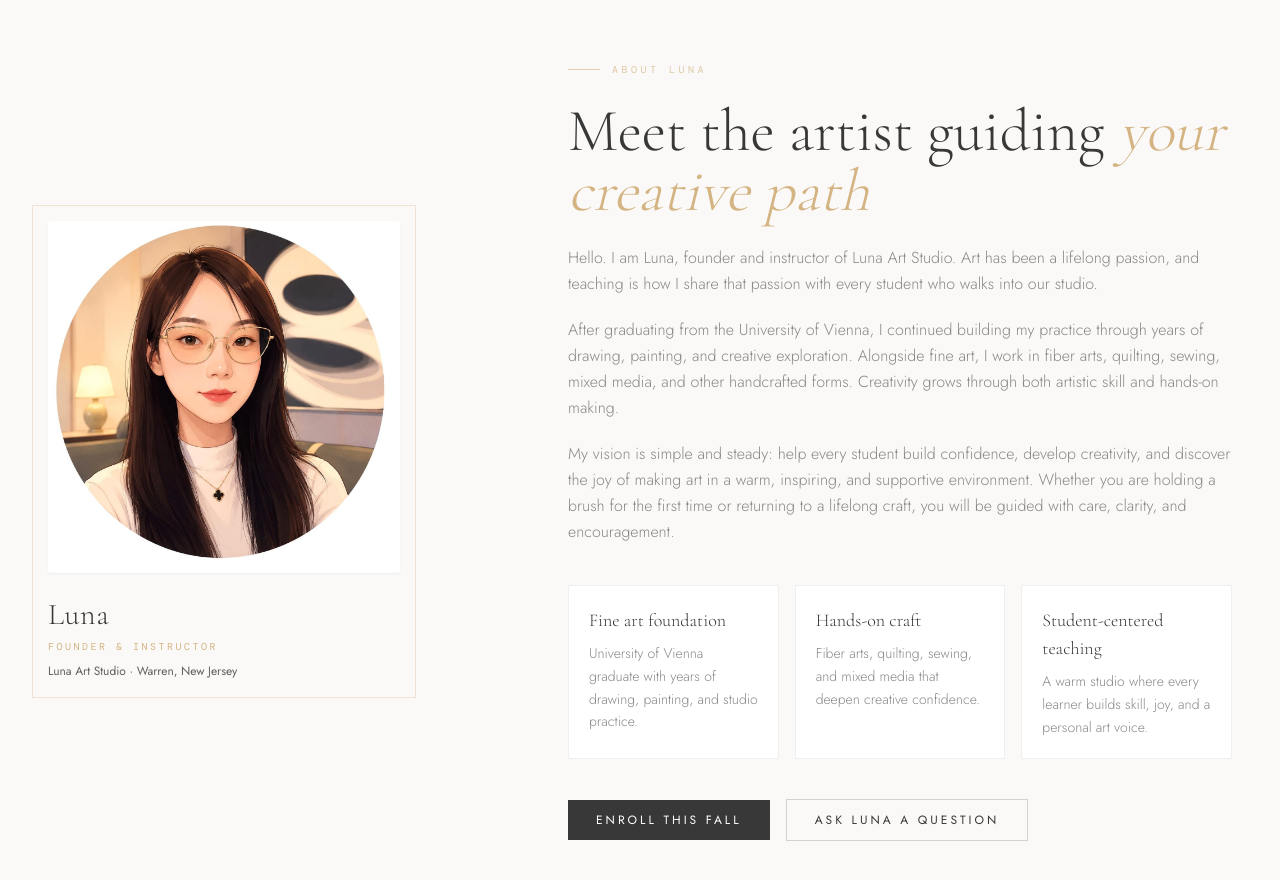
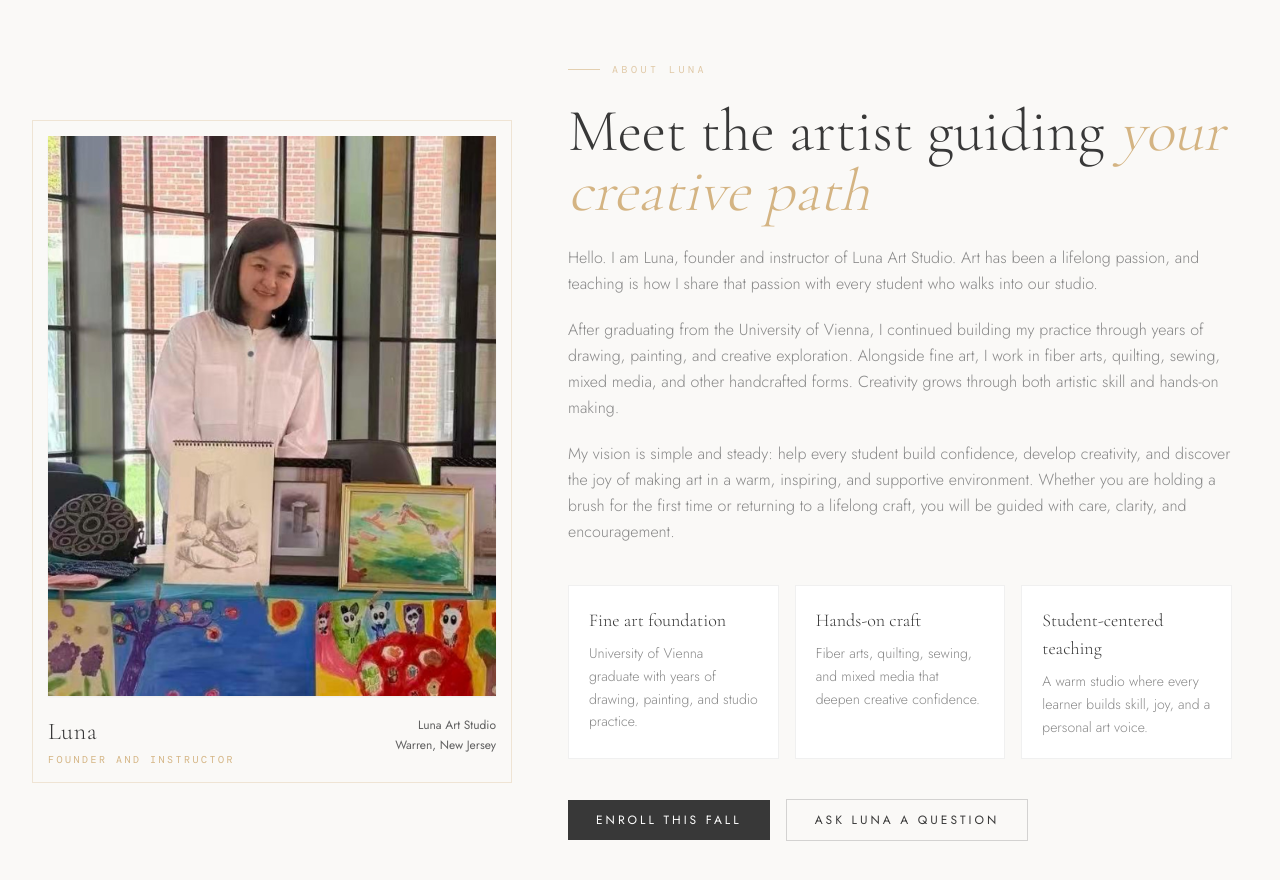
Before and after one commit to CathySong/luna-arts-studio.io, a Next.js app: page / in a window 1280 px wide. Shown: the part 2180-3060 px from the top of the page. Built offline with nearby package versions, Linux system fonts and the light colour scheme; no server answers; a web font is replaced by a local one.

Commit message:
Revert "Update founder headshot and square photo layout"
This reverts commit 7188e613861a9984e8b5a613be0bbb904f468065.

```diff
--- a/components/FounderBio.tsx
+++ b/components/FounderBio.tsx
@@ -31,30 +31,34 @@ export default function FounderBio() {
         }`}
       >
         <div className="grid lg:grid-cols-12 gap-12 lg:gap-16 items-center">
-          {/* Photo — square headshot */}
+          {/* Photo */}
           <div className="lg:col-span-5">
-            <div className="relative max-w-[22rem] mx-auto lg:mx-0">
+            <div className="relative max-w-md mx-auto lg:mx-0">
               <div className="absolute -inset-3 md:-inset-4 border border-accent-warm/30 pointer-events-none" />
-              <div className="relative aspect-square overflow-hidden bg-gray-lightest shadow-sm rounded-sm">
+              <div className="relative aspect-[4/5] overflow-hidden bg-gray-lightest shadow-sm">
                 <Image
                   src="/images/luna-founder.jpg"
                   alt="Luna, founder and instructor of Luna Art Studio"
                   fill
-                  className="object-cover object-center"
+                  className="object-cover object-top"
                   quality={92}
-                  sizes="(max-width: 768px) 80vw, 22rem"
+                  sizes="(max-width: 768px) 90vw, 40vw"
                   priority={false}
                 />
               </div>
-              <div className="mt-6 text-center lg:text-left">
-                <p className="font-display text-2xl md:text-3xl text-gray-darkest font-light tracking-wide">
-                  Luna
-                </p>
-                <p className="font-mono text-[10px] tracking-widest uppercase text-accent-warm mt-1.5">
-                  Founder & Instructor
-                </p>
-                <p className="font-body text-xs text-gray-darker mt-2 leading-relaxed">
-                  Luna Art Studio · Warren, New Jersey
+              <div className="mt-5 flex items-start justify-between gap-4">
+                <div>
+                  <p className="font-display text-2xl text-gray-darkest font-light tracking-wide">
+                    Luna
+                  </p>
+                  <p className="font-mono text-[10px] tracking-widest uppercase text-accent-warm mt-1">
+                    Founder and Instructor
+                  </p>
+                </div>
+                <p className="font-body text-xs text-gray-darker text-right leading-relaxed max-w-[10rem]">
+                  Luna Art Studio
+                  <br />
+                  Warren, New Jersey
                 </p>
               </div>
             </div>
```
Also changed, not shown: public/images/luna-founder.jpg.
